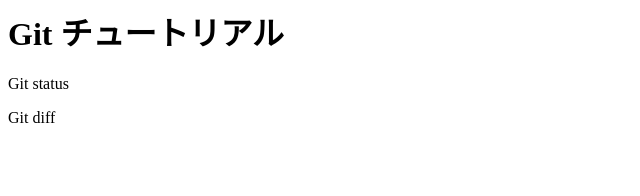
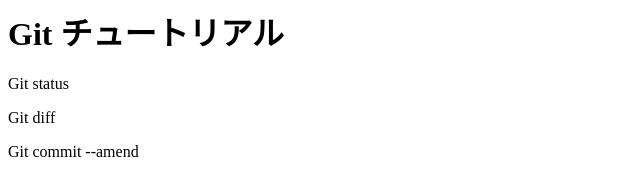
Before and after one commit to DaisukeSakon/git_tutorial, a plain HTML site: page index.html in a window 1280 px wide. Shown: the whole page, without its empty margins (0-640 px from the left). Drawn offline with Linux system fonts and the light colour scheme.

Commit message:
Git commit --amendを追加

```diff
--- a/index.html
+++ b/index.html
@@ -1,3 +1,4 @@
 <h1>Git チュートリアル</h1>
 <p>Git status</p>
 <p>Git diff</p>
+<p>Git commit --amend</p>
```
